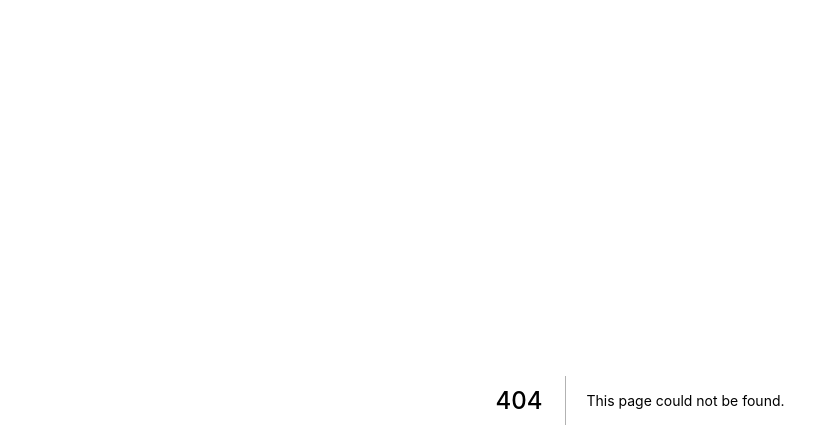
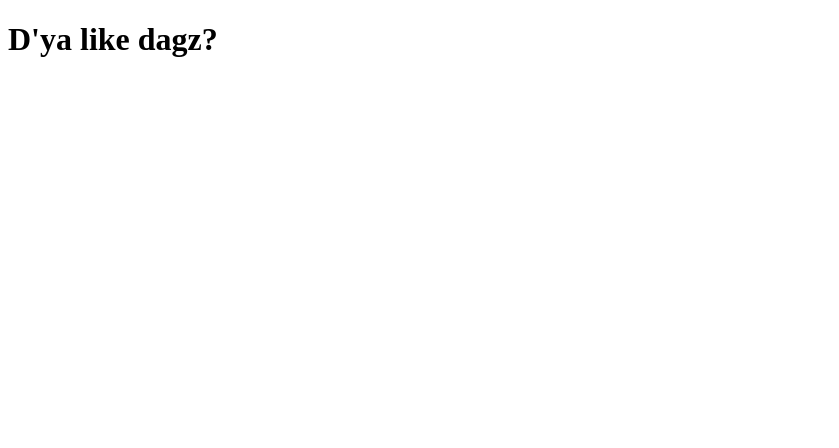
Before and after one commit to useo-pl/blog-dog-shelter, a Next.js app: page /dogs in a window 1280 px wide. Before the commit this address had no page. Shown: the top 448 px of the page, without its empty margins (0-839 px from the left). Built offline with nearby package versions, Linux system fonts and the light colour scheme.

Commit message:
Add pages/dogs

```diff
--- /dev/null
+++ b/pages/dogs.tsx
@@ -0,0 +1,11 @@
+import React from 'react';
+
+const Dogs = () => {
+  return (
+    <div>
+      <h1>D'ya like dagz?</h1>
+    </div>
+  );
+};
+
+export default Dogs;
```
